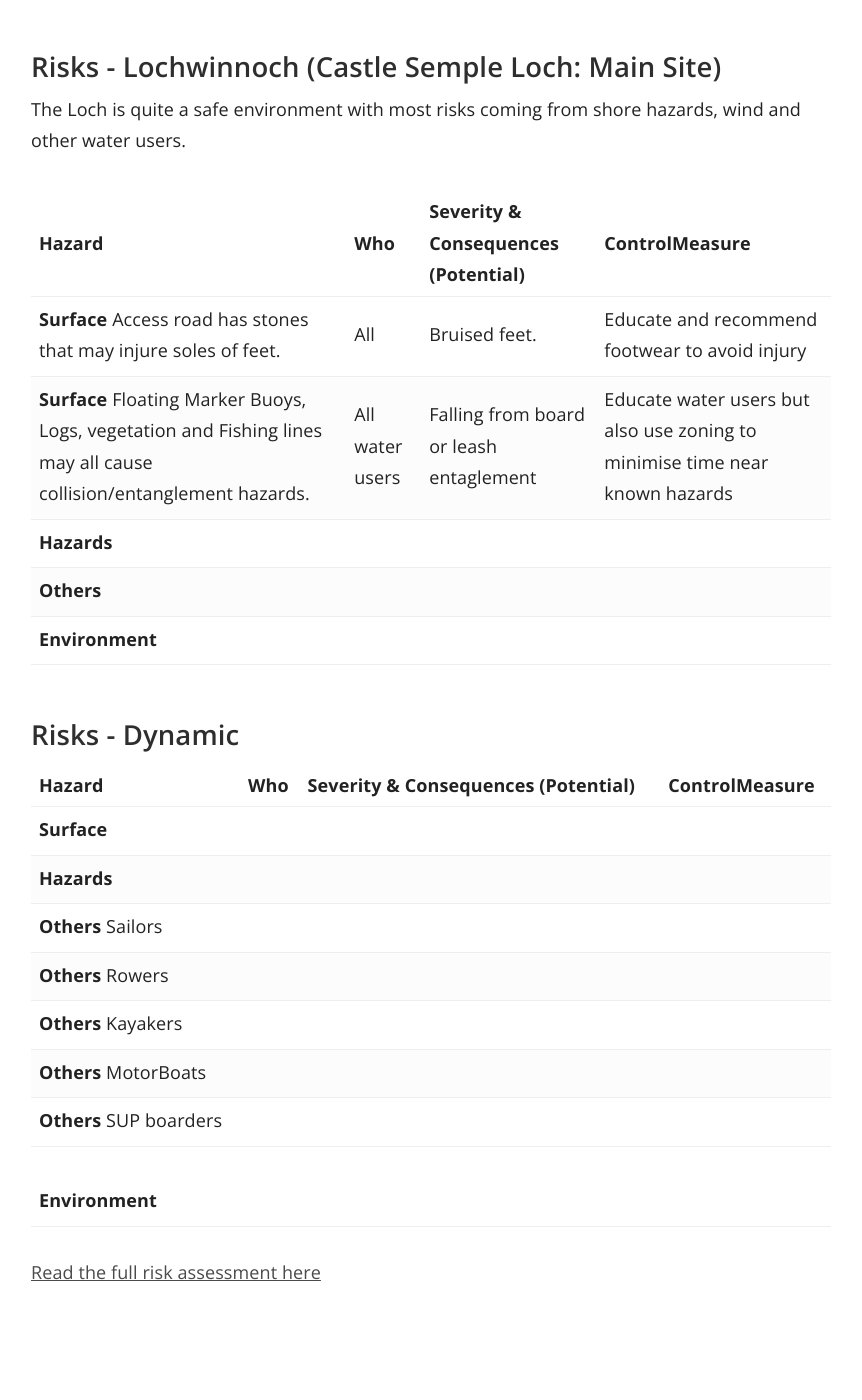
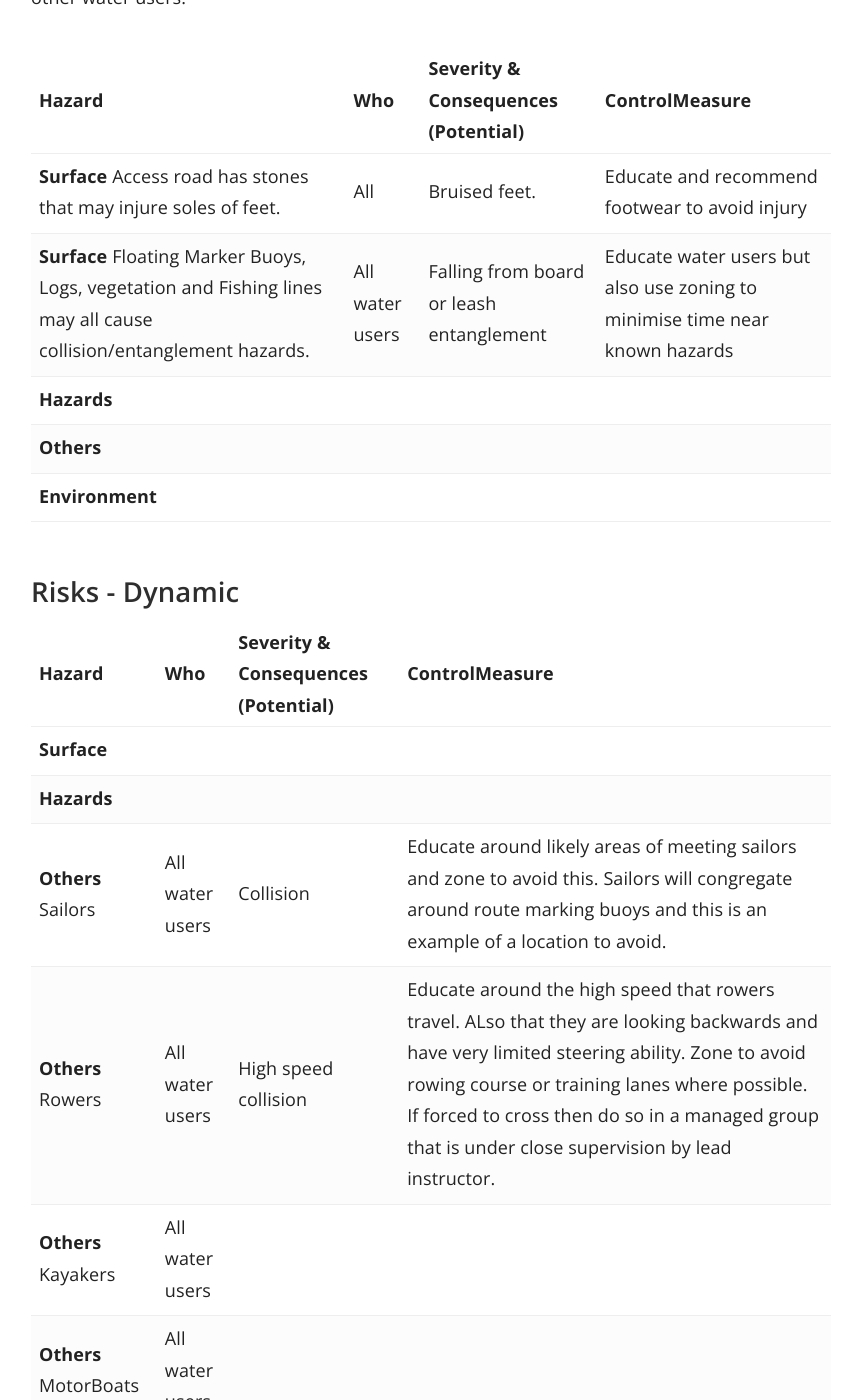
Before and after one commit to numbat70/clyde, a Jekyll site: the page built from _docs/Content/20-SUP_RISK.md, in a window 1280 px wide and 1400 px high, scrolled down 1071 px. Shown: the whole window, without its empty margins (359-1221 px from the left). Built offline with Jekyll 4.4.1, drawn with Linux system fonts in a browser that asks for light colours; before the commit the page ends 2412 px from its top, so only the background shows below that; some of the changed text lies outside the part shown.

Commit message:
Update 20-SUP_RISK.md
mk

```diff
--- a/_docs/Content/20-SUP_RISK.md
+++ b/_docs/Content/20-SUP_RISK.md
@@ -31,7 +27,7 @@ The Loch is quite a safe environment with most risks coming from shore hazards,
 Hazard | Who | Severity & Consequences (Potential) | ControlMeasure
 --- | --- | --- | ---
 **Surface** Access road has stones that may injure soles of feet.  | All | Bruised feet. | Educate and recommend footwear to avoid injury
-**Surface** Floating Marker Buoys, Logs, vegetation and Fishing lines may all cause collision/entanglement hazards.  | All water users | Falling from board or leash entaglement |  Educate water users but also use zoning to minimise time near known hazards
+**Surface** Floating Marker Buoys, Logs, vegetation and Fishing lines may all cause collision/entanglement hazards.  | All water users | Falling from board or leash entanglement |  Educate water users but also use zoning to minimise time near known hazards
 **Hazards**  |  |  |
 **Others**  |  |  |
 **Environment**  |  |  |
@@ -44,11 +40,11 @@ Hazard | Who | Severity & Consequences (Potential) | ControlMeasure
 --- | --- | --- | ---
 **Surface**  |  |  |
 **Hazards**  |  |  |
-**Others** Sailors |  |  |
-**Others** Rowers |  |  |
-**Others** Kayakers |  |  |
-**Others** MotorBoats |  |  |
-**Others** SUP boarders |  |  |
+**Others** Sailors | All water users | Collision | Educate around likely areas of meeting sailors and zone to avoid this. Sailors will congregate around route marking buoys and this is an example of a location to avoid.
+**Others** Rowers |  All water users| High speed collision |  Educate around the high speed that rowers travel. ALso that they are looking backwards and have very limited steering ability. Zone to avoid rowing course or training lanes where possible. If forced to cross then do so in a managed group that is under close supervision by lead instructor.
+**Others** Kayakers | All water users |  |
+**Others** MotorBoats | All water users |  |
+**Others** SUP boarders | All water users |  |
 
 
 **Environment**  |  |  |
```
Also changed, not shown: other parts of _docs/Content/20-SUP_RISK.md (+0 -4 lines).
